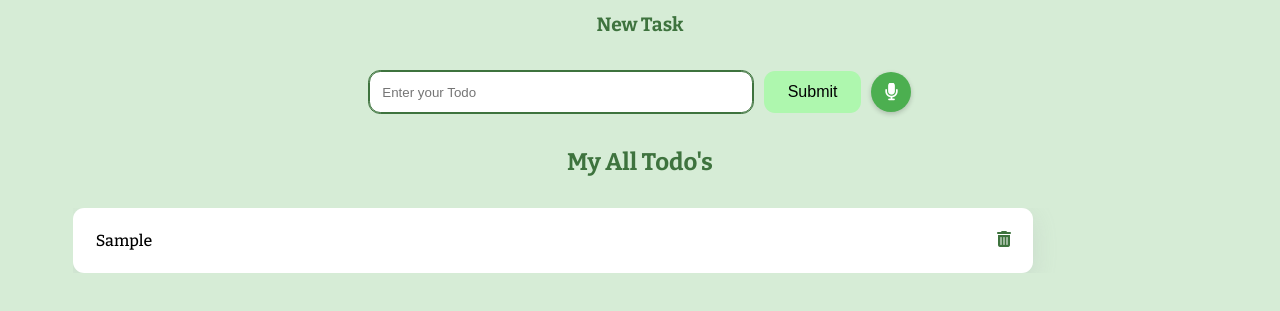
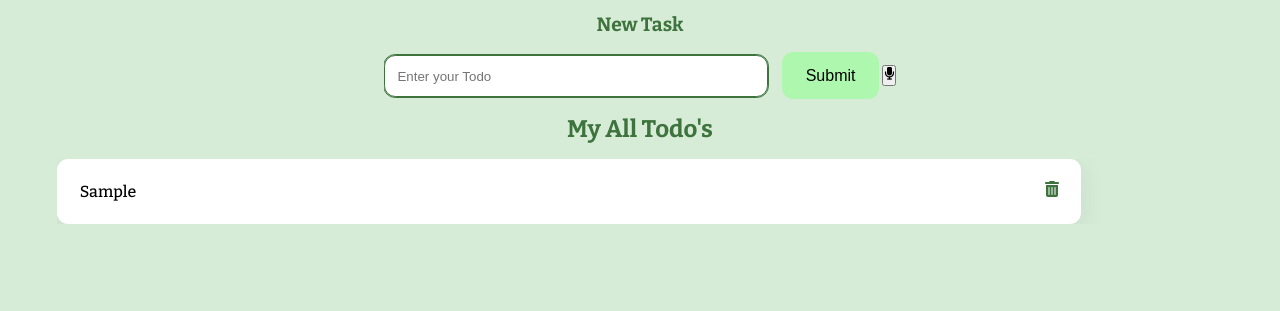
Before and after one commit to Rudrajiii/Voice_todo_app, a plain HTML site: page index.html in a window 1280 px wide. Both pictures are taken after typing "Sample" into the empty fields and a click on the button "Submit". Shown: the part 207-518 px from the top of the page. Drawn offline with nearby package versions, Linux system fonts and the light colour scheme; a web font is replaced by a local one.

Commit message:
Update voice.css

```diff
--- a/voice.css
+++ b/voice.css
@@ -77,16 +77,10 @@ input[type="text"]{
     background: var(--btn-color);
     cursor: pointer;
     font-size: 1rem;
-    overflow: hidden;
-    height: 42px; /* Match height with input to align properly */
-    display: flex;
-    align-items: center;
 }
 .ul_container{
-    max-height: 70vh;
-    overflow-y: auto;
-    padding: 1rem;
-
+    max-height: 50vh;
+    overflow-y: scroll;
 }
 .added_items{
     list-style-type: none;
@@ -95,7 +89,8 @@ input[type="text"]{
     gap: 3vh;
 }
 .item{
-    width: 75vw;
+    width: 80vw;
+    height: auto;
     box-shadow: rgba(149, 157, 165, 0.2) 0px 8px 24px;
     display: flex;
     align-items:center;
@@ -113,55 +108,18 @@ input[type="text"]{
 a{
     color: var(--text-color);
 }
-/* Fix for the voice button alignment */
-.wrrap-up {
-    display: flex;
-    /* border: 2px solid; */
-    align-items: center;
-    height: 10vh;
-    width: 100%;
-    justify-content: center;
-}
-
-#voiceButton {
-    background-color: #4CAF50;
-    color: white;
-    border: none;
-    border-radius: 50%;
-    width: 40px;
-    height: 40px;
-    font-size: 18px;
-    cursor: pointer;
-    transition: all 0.3s ease;
-    display: flex;
-    align-items: center;
-    justify-content: center;
-    box-shadow: 0 2px 5px rgba(0,0,0,0.2);
-    margin-left: 10px;
-}
-
-#voiceButton:hover {
-    background-color: #45a049;
-    transform: scale(1.05);
-}
-
-#voiceButton:active {
-    transform: scale(0.95);
-}
-
-#voiceButton.recording {
-    background-color: #f44336;
-    animation: pulse 1.5s infinite;
-}
-
-@keyframes pulse {
-    0% {
-        box-shadow: 0 0 0 0 rgba(244, 67, 54, 0.7);
+@media (width < 1275px){
+    .item{
+        width: 100%;
     }
-    70% {
-        box-shadow: 0 0 0 10px rgba(244, 67, 54, 0);
+    input[type="text"]{
+        width: 90%;
+        margin-bottom: 1rem;
     }
-    100% {
-        box-shadow: 0 0 0 0 rgba(244, 67, 54, 0);
+    .wrrap-up{
+        width: 100%;
+    }
+    h1{
+        font-size: 4rem;
     }
 }
```
